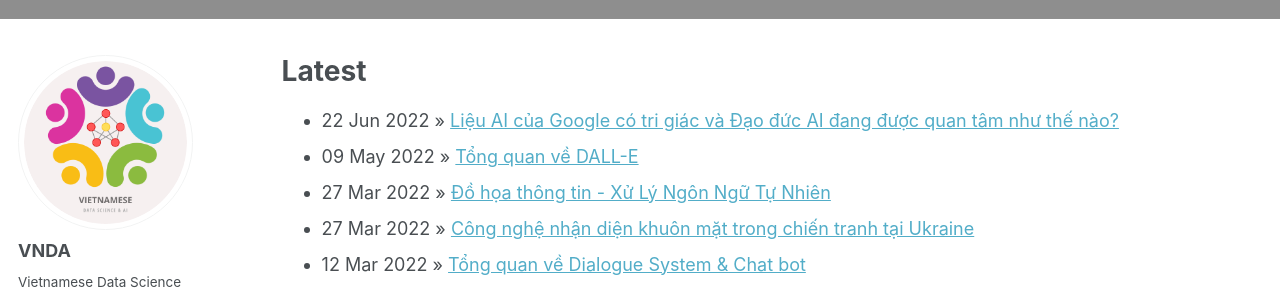
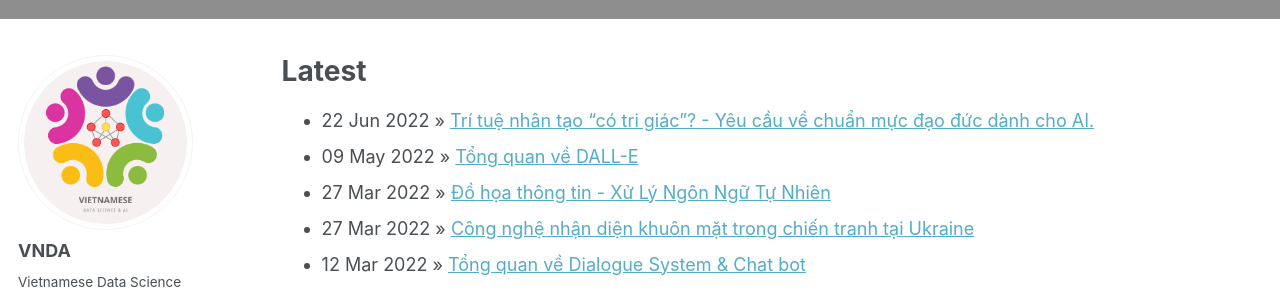
Before and after one commit to vnda-community/vnda-community.github.io, a Jekyll site: the page built from _pages/blog.md, in a window 1280 px wide and 1221 px high. Shown: the part 372-666 px from the top of the window. Built offline with Jekyll 4.4.1, drawn with Linux system fonts in a browser that asks for light colours.

Commit message:
Fix typo and title

```diff
--- a/_posts/2022-06-22-google-ai-sentient.md
+++ b/_posts/2022-06-22-google-ai-sentient.md
@@ -1,5 +1,5 @@
 ---
-title: 'Liệu AI của Google có tri giác và Đạo đức AI đang được quan tâm như thế nào?'
+title: 'Trí tuệ nhân tạo “có tri giác”? - Yêu cầu về chuẩn mực đạo đức dành cho AI.'
 date: 2022-06-22
 permalink: /post/2022-06-22-google-ai-sentient/
 header:
```
Also changed, not shown: other parts of _posts/2022-06-22-google-ai-sentient.md (+1 -1 lines).
